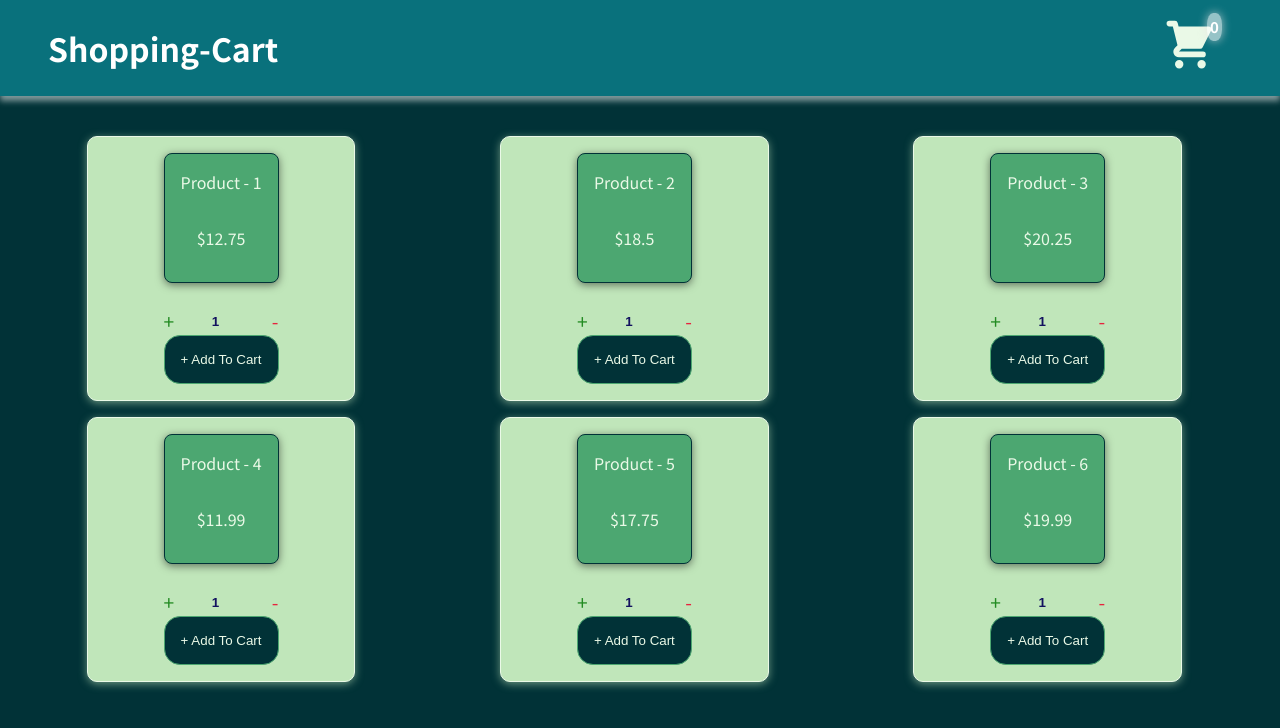
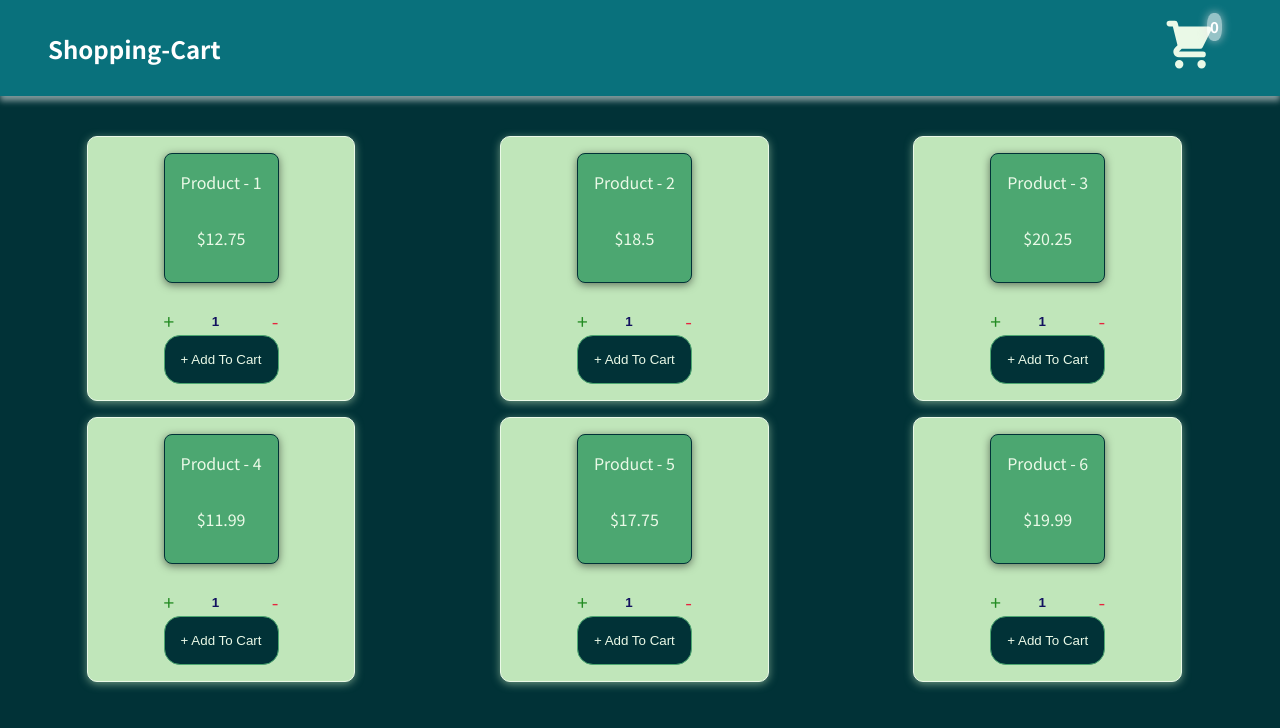
Before and after one commit to rezafattahie/react-shopping-cart, a React (Create React App) app: page / in a window 1280 px wide. Shown: the top 728 px of the page. Built offline with nearby package versions, Linux system fonts and the light colour scheme.

Commit message:
better size for header contents

```diff
--- a/src/Components/Layout/Header.module.css
+++ b/src/Components/Layout/Header.module.css
@@ -14,6 +14,6 @@ header {
 
 header p{
     color: rgb(255, 255, 255);
-    font-size: 32px;
+    font-size: 24px;
     font-weight: 800;
 }
```
